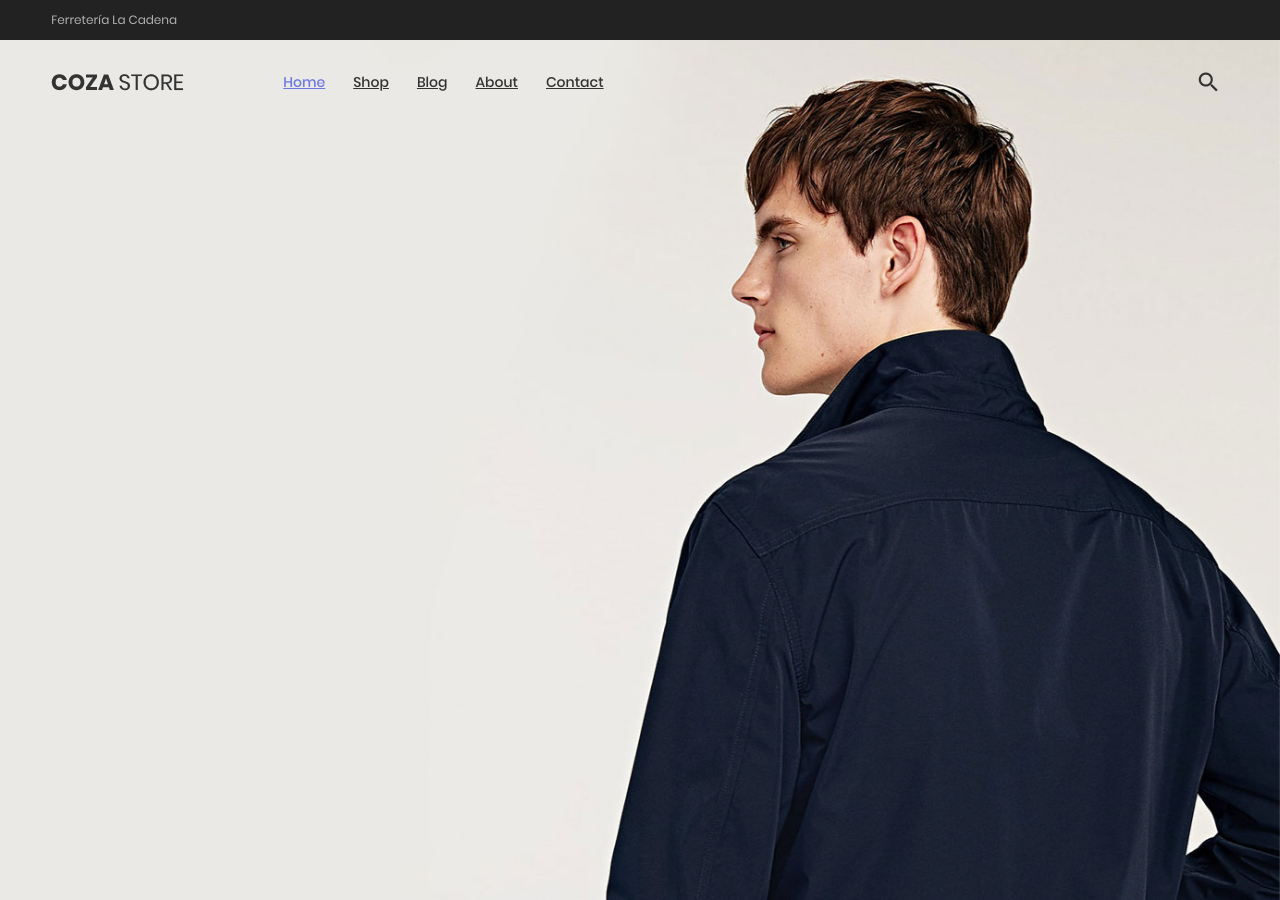
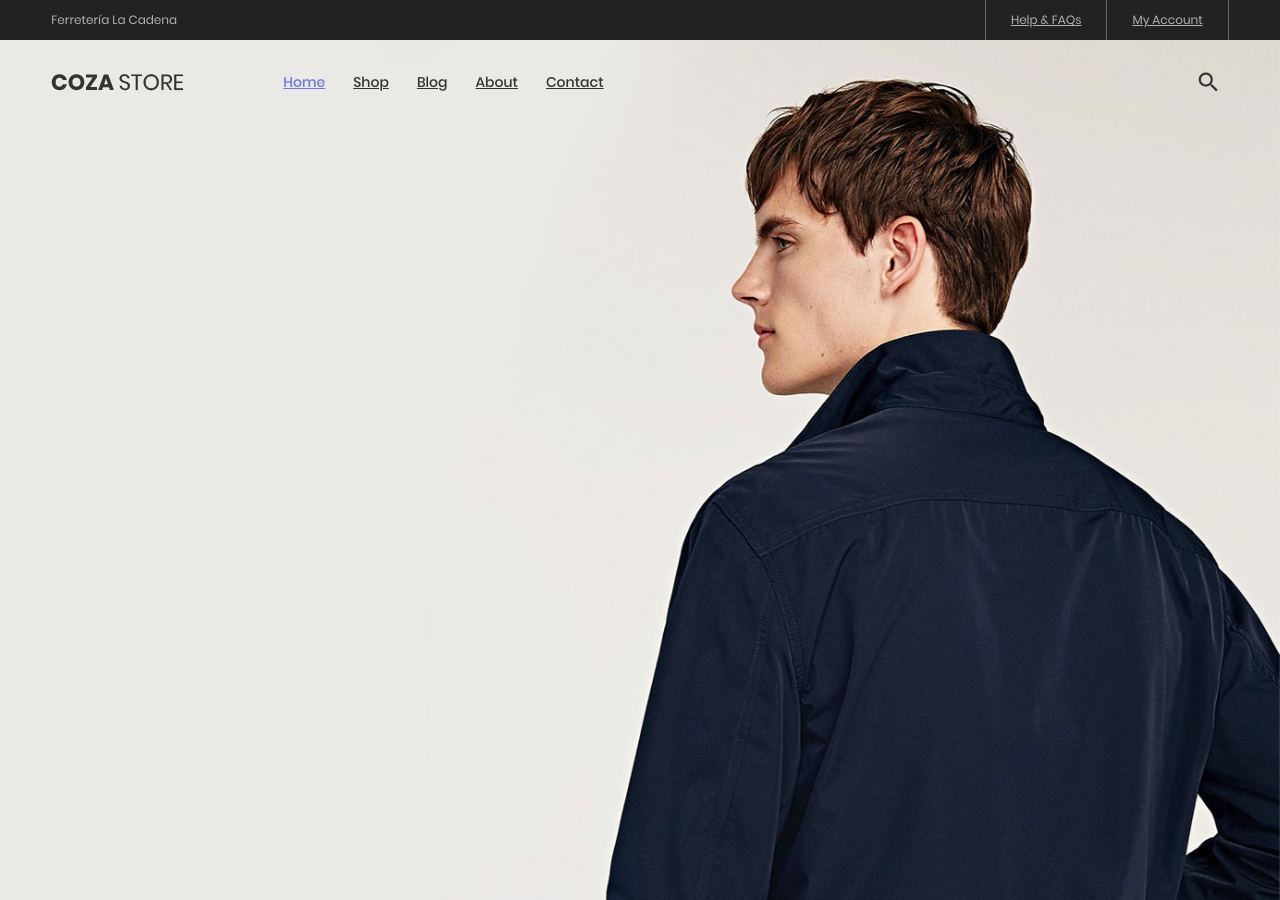
Before and after one commit to lacadenagt/new, a Jekyll site: the page built from index.md, in a window 1280 px wide and 900 px high. Built offline with Jekyll 4.4.1, drawn with Linux system fonts in a browser that asks for light colours; some web fonts are replaced.

Commit message:
Update default.html

```diff
--- a/_layouts/default.html
+++ b/_layouts/default.html
@@ -17,7 +17,7 @@
 						Ferretería La Cadena
 					</div>
 
-					<!--div class="right-top-bar flex-w h-full">
+					<div class="right-top-bar flex-w h-full">
 						<a href="#" class="flex-c-m trans-04 p-lr-25">
 							Help & FAQs
 						</a>
@@ -26,14 +26,14 @@
 							My Account
 						</a>
 
-						<a href="#" class="flex-c-m trans-04 p-lr-25">
+						<!--a href="#" class="flex-c-m trans-04 p-lr-25">
 							EN
 						</a>
 
 						<a href="#" class="flex-c-m trans-04 p-lr-25">
 							USD
-						</a>
-					</div-->
+						</a-->
+					</div>
 				</div>
 			</div>
 
@@ -87,11 +87,11 @@
 							Help & FAQs
 						</a>
 
-						<!--a href="#" class="flex-c-m p-lr-10 trans-04">
+						<a href="#" class="flex-c-m p-lr-10 trans-04">
 							My Account
 						</a>
 
-						<a href="#" class="flex-c-m p-lr-10 trans-04">
+						<!--a href="#" class="flex-c-m p-lr-10 trans-04">
 							EN
 						</a>
 
```
